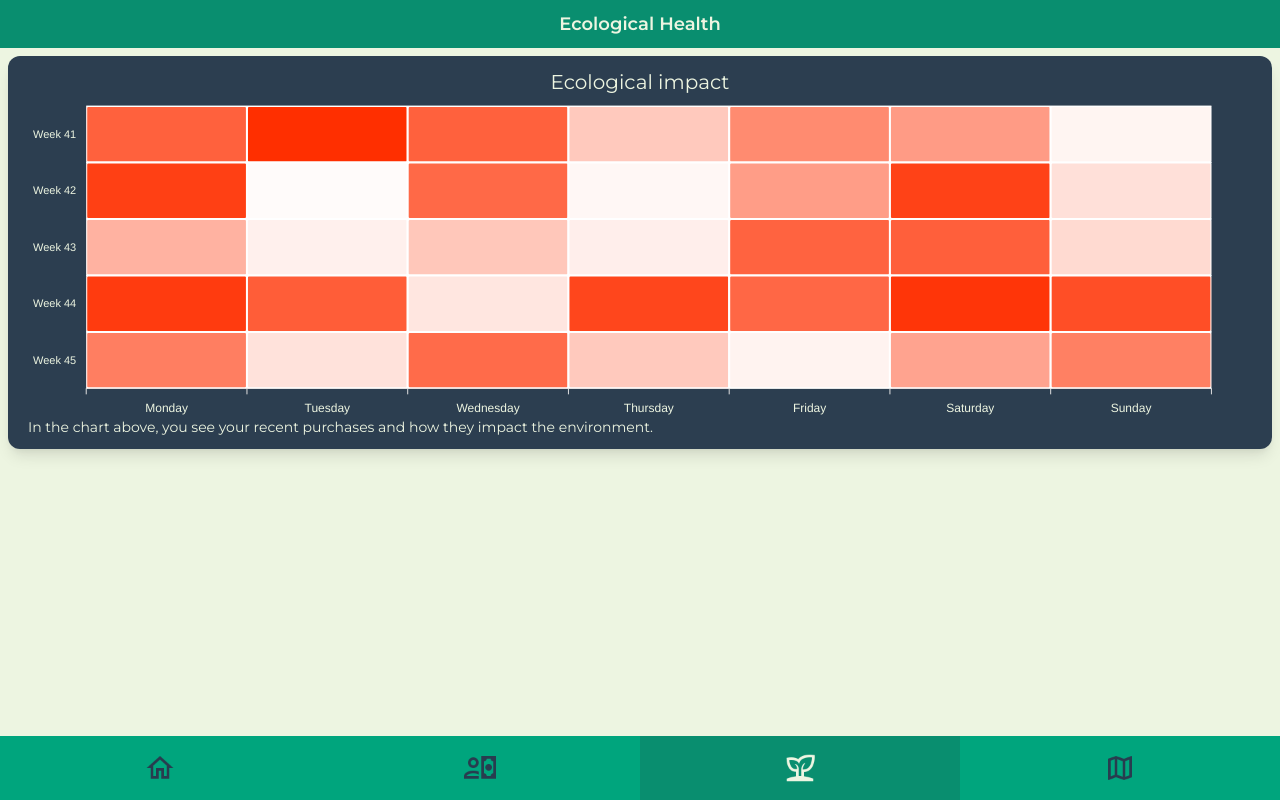
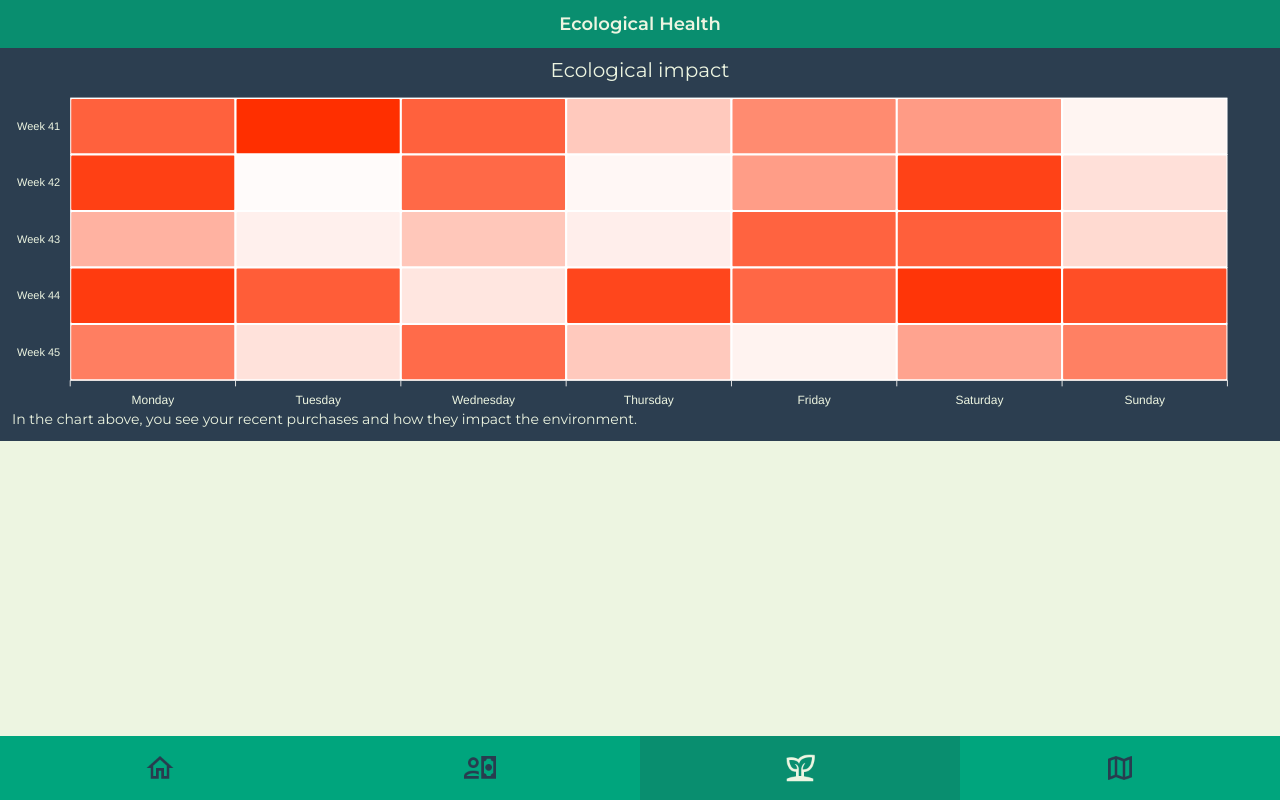
Before and after one commit to AndreasWintherMoen/trunktotree2, a Vue app in the folder client/: page /ecologicalhealth in a window 1280 px wide. Built offline with nearby package versions, Linux system fonts and the light colour scheme.

Commit message:
ting 7: ting 6 part 2

```diff
--- a/client/src/components/atoms/CircleChart.vue
+++ b/client/src/components/atoms/CircleChart.vue
@@ -1,7 +1,7 @@
 <template>
   <div>
     <div :id="chartid" class="capitalize" />
-    <div class="typical">Recommended<br />64 000 NOK</div>
+    <div class="typical">Recommended<br />{{recommendedSpending}} NOK</div>
   </div>
 </template>
 
@@ -27,6 +27,10 @@ export default {
     moneyLimit() {
       return (this.moneyTotal + Math.random() * 100000) / 100;
     },
+    recommendedSpending() {
+      const recSpending = this.moneyTotal * 0.9;
+      return recSpending.toFixed(2);
+    }
   },
   watch: {
     monthSelected() {
--- a/client/src/components/molecules/ScatterChartCard.vue
+++ b/client/src/components/molecules/ScatterChartCard.vue
@@ -1,12 +1,12 @@
 <template>
-  <div class="flex flex-col p-2 bg-custom-blue rounded-xl shadow-lg">
-    <h1 class="text-center py-1 text-xl h-auto text-custom-green-100">
+  <div class="flex flex-col bg-custom-blue">
+    <h1 class="text-center py-2 text-xl h-auto text-custom-green-100">
       Ecological impact
     </h1>
     <scatter-chart class="-mt-6" :chartid="'scatterchart'" />
     <div class="flex flex-row -mt-6 items-center bg-custom-blue">
         <!--<img class="h-6 w-6 rounded-full border" :src="`${publicPath}information-variant.png`">-->
-        <p class="px-3 pb-1 text-custom-green-100 text-left text-sm">
+        <p class="px-3 pb-3 text-custom-green-100 text-left text-sm">
           In the chart above, you see your recent purchases and how they impact the environment.
         </p>
     </div>
--- a/client/src/components/pages/EcologicHealth.vue
+++ b/client/src/components/pages/EcologicHealth.vue
@@ -1,5 +1,5 @@
 <template>
-  <div class="p-2">
+  <div>
     <scatter-chart-card />
   </div>
 </template>
```
